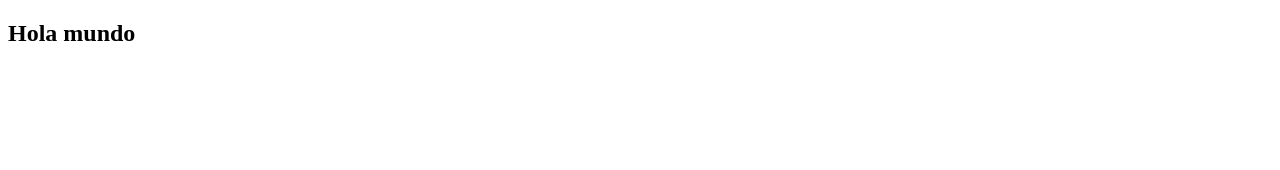
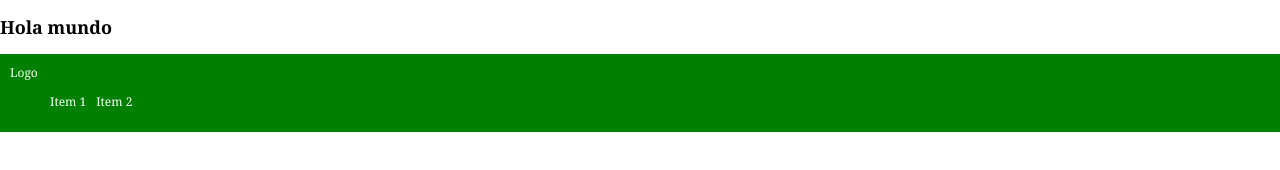
Before and after one commit to cvillegas/cvillegas.github.io, a plain HTML site: page index.html in a window 1280 px wide. Drawn offline with Linux system fonts and the light colour scheme.

Commit message:
Creando hoja de estilo y maquetacion inicial

```diff
--- /dev/null
+++ b/css/style.css
@@ -0,0 +1,22 @@
+html,body{
+    padding: 0px;
+    margin: 0px;
+    font-size: 12px;
+    font-family: Georgia, 'Times New Roman', Times, serif;
+}
+
+nav{
+    background-color: green;
+    padding: 10px;
+    color: white;
+    justify-content: space-between;
+}
+
+nav ul{
+    display: flex;
+}
+
+nav li {
+    padding-right: 10px;
+    list-style: none;
+}
--- a/index.html
+++ b/index.html
@@ -4,9 +4,22 @@
     <meta charset="UTF-8">
     <meta name="viewport" content="width=device-width, initial-scale=1.0">
     <meta http-equiv="X-UA-Compatible" content="ie=edge">
+    <link rel="stylesheet" href="css/style.css">
     <title>Cesar Villegas Ureta - GitHub Page</title>
 </head>
 <body>
     <h2>Hola mundo</h2>
+
+    <nav>
+        <div class="logo">Logo</div>
+        <div class="nav_options">
+            <ul>
+                <li>Item 1</li>
+                <li>Item 2</li>
+
+            </ul>
+        </div>
+    </nav>
+    </nav>
 </body>
 </html>
```
